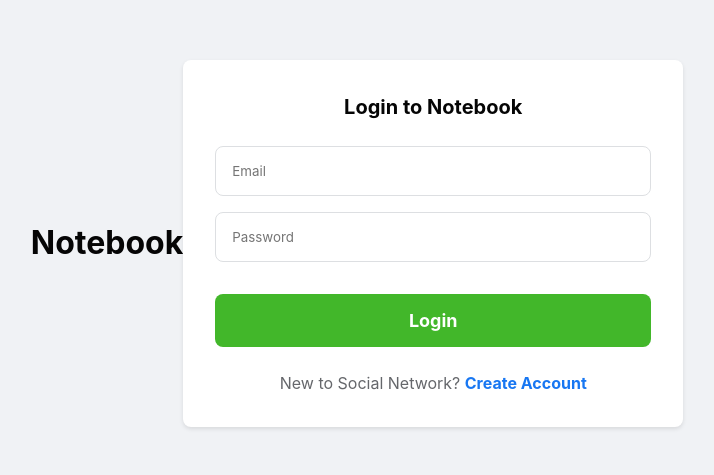
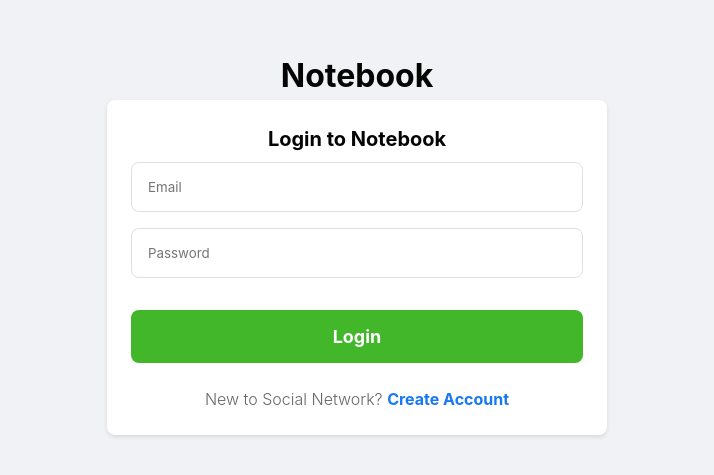
Before and after one commit to Athooh/social-network, a Next.js app in the folder frontend/: page / in a window 1280 px wide. Shown: the part 157-632 px from the top of the page, without its empty margins (283-997 px from the left). Built offline with nearby package versions, Linux system fonts and the light colour scheme.

Commit message:
Refactor authentication styles for improved layout and readability

```diff
--- a/frontend/src/styles/auth.module.css
+++ b/frontend/src/styles/auth.module.css
@@ -1,15 +1,16 @@
 .authContainer {
     display: flex;
+    flex-direction: column;
     justify-content: center;
     align-items: center;
     min-height: 100vh;
-    padding: var(--spacing-xl);
+    padding-inline: var(--spacing-lg);
     background-color: var(--background-main);
   }
 
   .authCard {
     background-color: var(--background-card);
-    padding: var(--spacing-xl);
+    padding: var(--spacing-lg);
     border-radius: var(--border-radius);
     box-shadow: var(--box-shadow);
     width: 100%;
@@ -19,8 +20,14 @@
   .authCard h1 {
     color: var(--text-primary);
     font-size: var(--font-size-xl);
-    margin-bottom: var(--spacing-lg);
+    margin-bottom: var(--spacing-sm);
     text-align: center;
+  }
+
+  .authCard p {
+    text-align: center;
+    font-weight: 300;
+    color: var(--text-secondary);
   }
 
   .authForm {
@@ -80,3 +87,7 @@
     color: var(--primary-color);
     font-weight: bold;
   }
+
+  .forumName {
+    font-family: 'Sour Gummy', serif;
+  }
```
